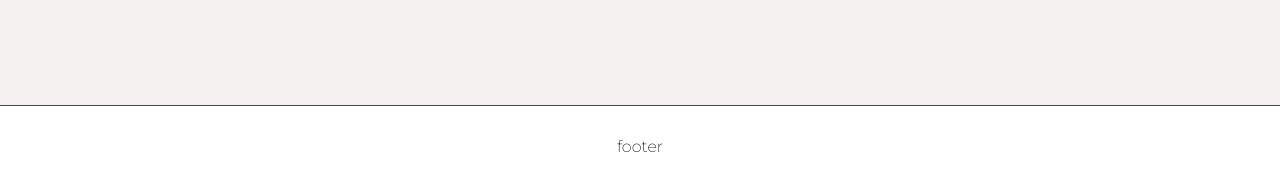
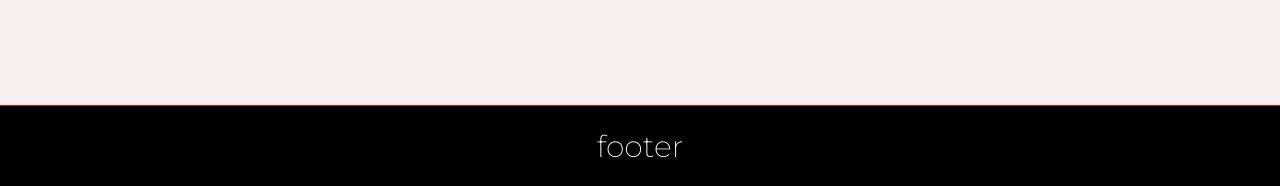
Before and after one commit to Michael-Chacon/refuerzoGridFlex, a plain HTML site: page index.html in a window 1280 px wide. Shown: the part 2854-3040 px from the top of the page. Drawn offline with Linux system fonts and the light colour scheme.

Commit message:
style: :lipstick: Footer
Cambié el color de fondo al footer y aumente el tamaño de la fuente

@CampusLands

```diff
--- a/css/style.css
+++ b/css/style.css
@@ -415,4 +415,8 @@ footer{
     display: flex;
     justify-content: center;
     align-items: center;
+    background-color: black;
+    color: white;
+    font-size: 30px;
+
 }
```
